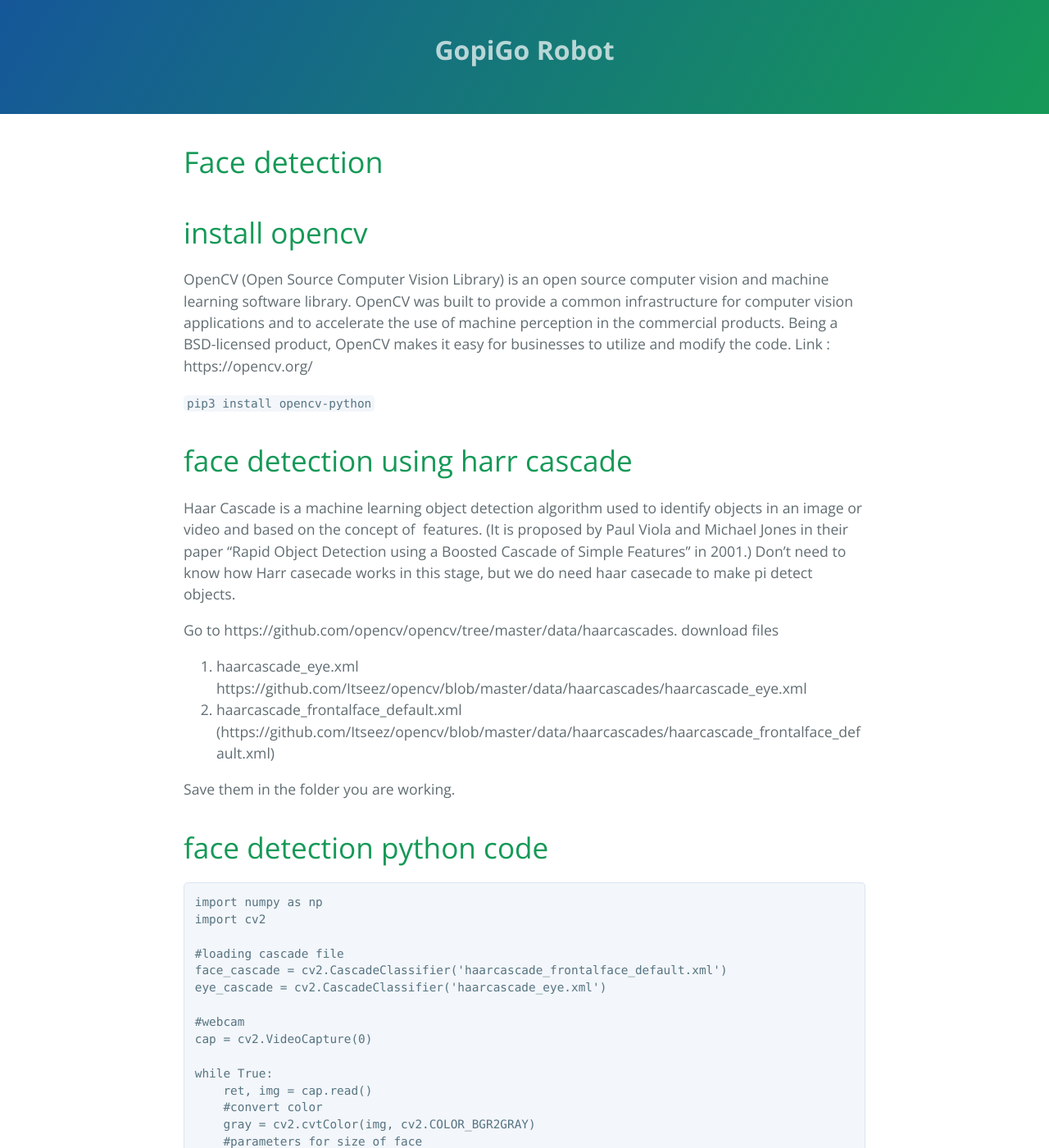
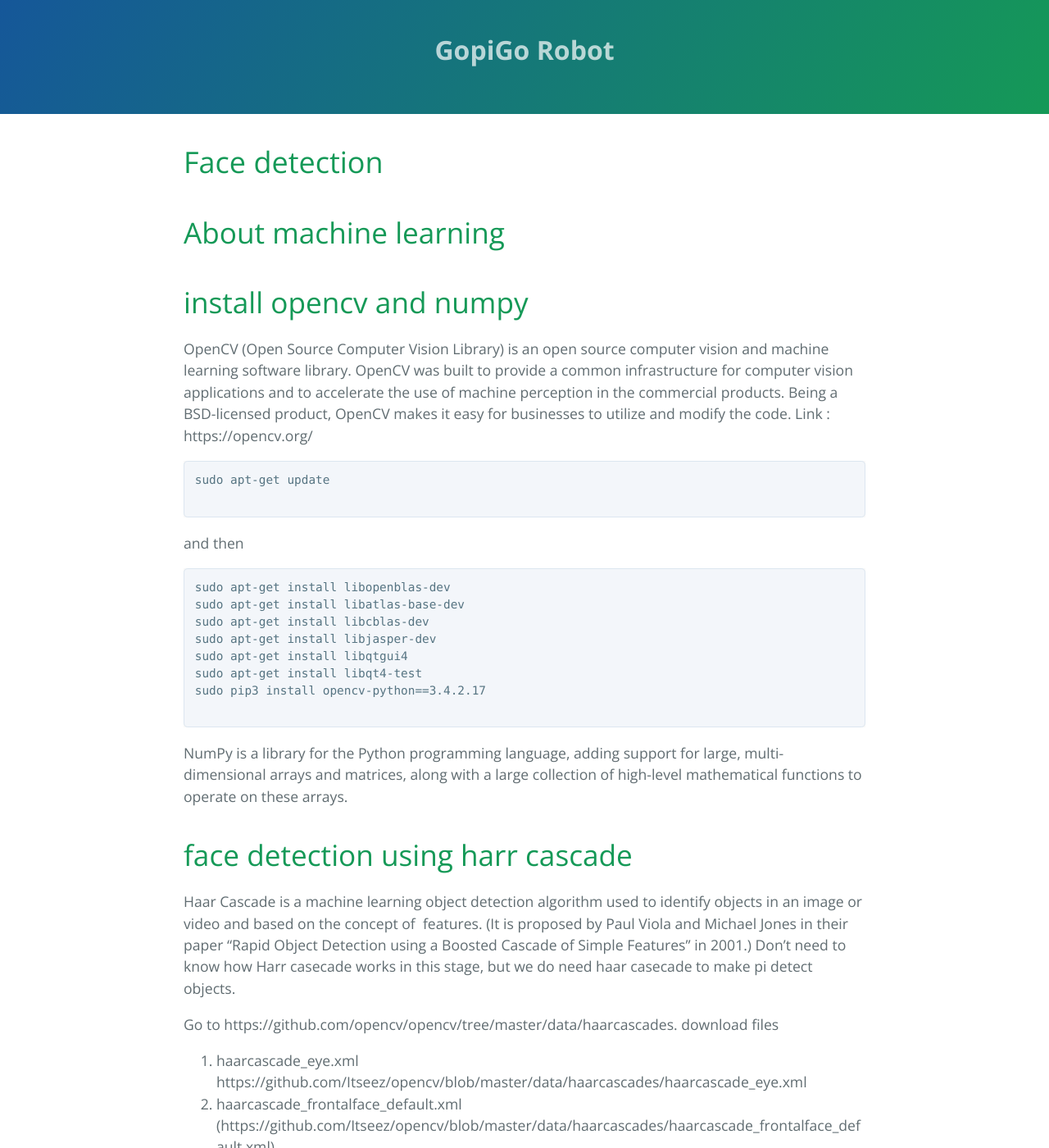
Before and after one commit to GeunYoungPark/GeunYoungPark.github.io, a Jekyll site: the page built from _posts/2019-03-12-python14.md, in a window 1280 px wide and 1400 px high. Shown: the whole window at 82% size. Built offline with Jekyll 4.4.1, drawn with Linux system fonts in a browser that asks for light colours; some of the changed text lies outside the part shown.

````diff
--- a/_posts/2019-03-12-python14.md
+++ b/_posts/2019-03-12-python14.md
@@ -6,13 +6,33 @@ categories: gopigo
 mathjax: true
 ---
 
+# About machine learning
 
-# install opencv
+
+# install opencv and numpy
 OpenCV (Open Source Computer Vision Library) is an open source computer vision and machine learning software library. OpenCV was built to provide a common infrastructure for computer vision applications and to accelerate the use of machine perception in the commercial products. Being a BSD-licensed product, OpenCV makes it easy for businesses to utilize and modify the code.
 Link : https://opencv.org/
 
 
-```pip3 install opencv-python```
+```
+sudo apt-get update
+
+```
+and then
+
+```
+sudo apt-get install libopenblas-dev
+sudo apt-get install libatlas-base-dev
+sudo apt-get install libcblas-dev
+sudo apt-get install libjasper-dev
+sudo apt-get install libqtgui4
+sudo apt-get install libqt4-test
+sudo pip3 install opencv-python==3.4.2.17
+
+```
+
+
+NumPy is a library for the Python programming language, adding support for large, multi-dimensional arrays and matrices, along with a large collection of high-level mathematical functions to operate on these arrays.
 
 
 # face detection using harr cascade
@@ -71,3 +91,12 @@ while True:
 cap.release()
 cv2.destroyAllWindows()
 ```
+# convert image into gray scale
+What is cve.COLOR_BGR2GRAY()
+
+https://techtutorialsx.com/2018/06/02/python-opencv-converting-an-image-to-gray-scale/
+
+
+# tIMELAPSE
+
+https://projects.raspberrypi.org/en/projects/timelapse-setup/8
````
Also changed, not shown: _posts/2019-03-17-python6.md (+11 -2 lines).
